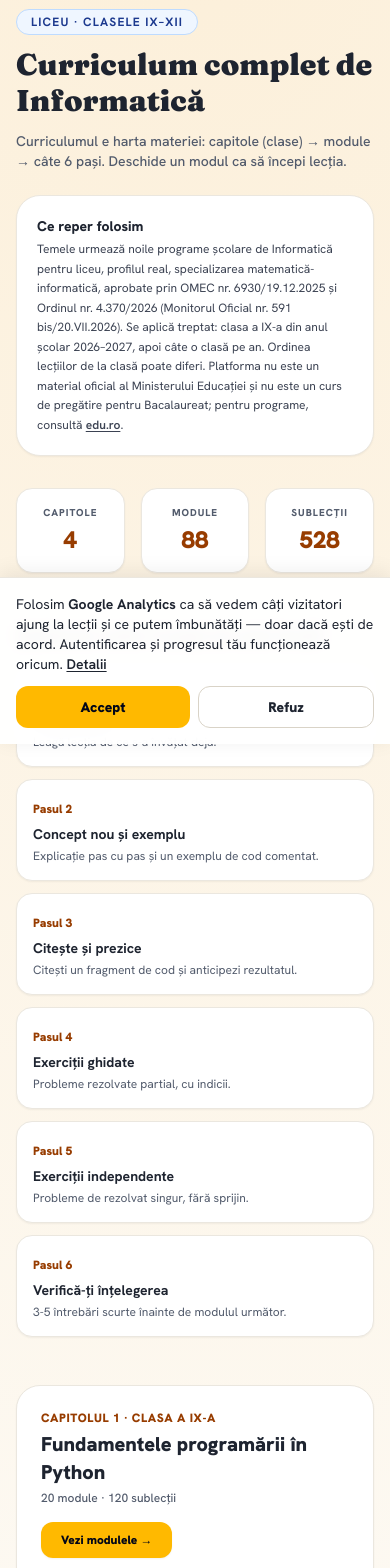
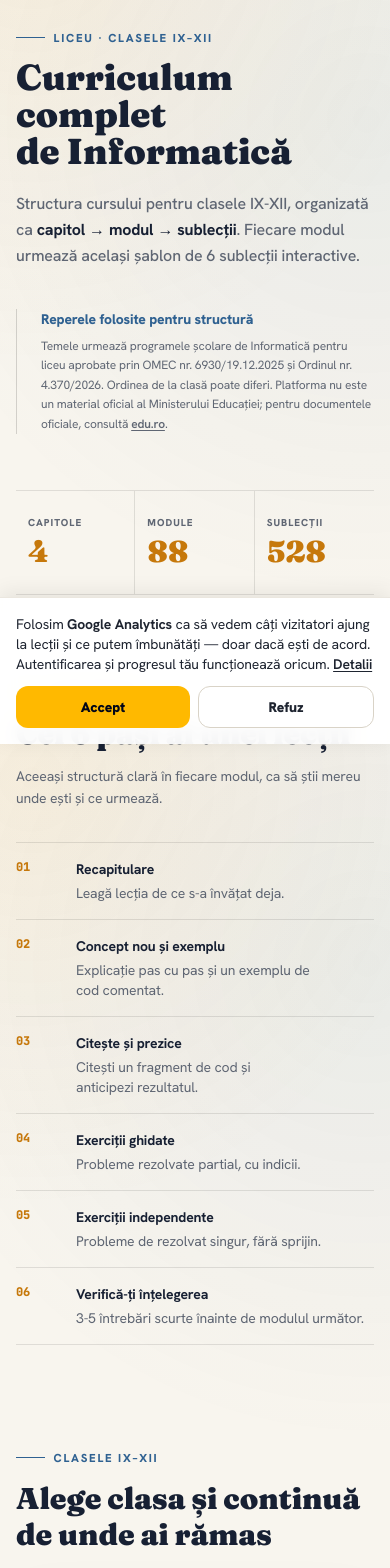
Before and after one commit to madalinagligor5-maker/python-liceu, a Next.js app: page /curriculum in a window 390 px wide. Shown: the part 100-1668 px from the top of the page. Built offline with nearby package versions, Linux system fonts and the light colour scheme; no server answers.

Commit message:
Rafineaza identitatea vizuala a platformei

```diff
--- a/src/app/curriculum/page.tsx
+++ b/src/app/curriculum/page.tsx
@@ -23,34 +23,32 @@ export default function CurriculumPage() {
   const nrSublectii = nrModule * 6;
 
   return (
-    <div className="bg-[#FDFBF7] text-[#1E2430] min-h-screen">
-      <div className="mx-auto max-w-5xl px-4 py-12 sm:px-6 bg-hero-glow rounded-3xl">
-        <span className="inline-flex rounded-full bg-blue-50 border border-blue-200 px-3.5 py-1 text-xs font-bold text-blue-900 uppercase tracking-widest mb-3">
-          Liceu · clasele IX–XII
-        </span>
-        <h1 className="text-3xl font-black text-[#1E2430] sm:text-4xl [font-family:var(--font-fraunces)]">
+    <div className="min-h-screen text-[#172033]">
+      <div className="page-shell max-w-6xl">
+        <div className="grid items-end gap-10 lg:grid-cols-[1fr_0.7fr]">
+          <div className="page-intro">
+        <span className="eyebrow mb-4">Liceu · clasele IX–XII</span>
+        <h1 className="text-4xl font-black leading-[1.03] text-[#172033] sm:text-6xl [font-family:var(--font-fraunces)]">
           Curriculum complet de Informatică
         </h1>
-        <p className="mt-3 max-w-2xl text-[#525B6C] font-medium text-sm sm:text-base">
-          Curriculumul e harta materiei: capitole (clase) → module → câte 6 pași. Deschide un modul ca să începi lecția.
+        <p className="mt-5 max-w-2xl text-[#5F6673] font-medium leading-relaxed sm:text-lg">
+          Structura cursului pentru clasele IX-XII, organizată ca{" "}
+          <strong className="text-[#172033] font-bold">capitol → modul → sublecții</strong>. Fiecare modul urmează același șablon de 6 sublecții interactive.
         </p>
+          </div>
 
-        <div className="mt-6 rounded-3xl border border-[#EBE7DF] bg-white p-5 text-xs sm:text-sm text-[#1E2430] shadow-xs">
-          <p className="font-extrabold text-[#1E2430] text-sm mb-1">
-            Ce reper folosim
+        <div className="border-l border-black/15 pl-6 text-xs sm:text-sm text-[#172033]">
+          <p className="font-extrabold text-[#2F6191] text-sm mb-2">
+            Reperele folosite pentru structură
           </p>
-          <p className="leading-relaxed text-[#3B4252]">
-            Temele urmează noile programe școlare de Informatică pentru liceu, profilul real, specializarea
-            matematică-informatică, aprobate prin OMEC nr. 6930/19.12.2025 și Ordinul nr. 4.370/2026 (Monitorul Oficial
-            nr. 591 bis/20.VII.2026). Se aplică treptat: clasa a IX-a din anul școlar 2026–2027, apoi câte o clasă pe an.
-            Ordinea lecțiilor de la clasă poate diferi. Platforma nu este un material oficial al Ministerului Educației și
-            nu este un curs de pregătire pentru Bacalaureat; pentru programe, consultă{" "}
+          <p className="leading-relaxed text-[#5F6673]">
+            Temele urmează programele școlare de Informatică pentru liceu aprobate prin OMEC nr. 6930/19.12.2025 și Ordinul nr. 4.370/2026. Ordinea de la clasă poate diferi. Platforma nu este un material oficial al Ministerului Educației; pentru documentele oficiale, consultă{" "}
             <a href="https://www.edu.ro" className="font-semibold underline underline-offset-2" rel="noopener">edu.ro</a>.
           </p>
-        </div>
+        </div></div>
 
         {/* Statistici rapide */}
-        <dl className="mt-8 grid grid-cols-3 gap-4 sm:max-w-md">
+        <dl className="mt-14 grid grid-cols-3 border-y border-black/10">
           {[
             ["Capitole", nrCapitole],
             ["Module", nrModule],
@@ -58,41 +56,49 @@ export default function CurriculumPage() {
           ].map(([eticheta, valoare]) => (
             <div
               key={String(eticheta)}
-              className="rounded-2xl border border-[#EBE7DF] bg-white p-4 text-center shadow-xs"
+              className="border-r border-black/10 px-3 py-6 text-left last:border-r-0 sm:px-6"
             >
-              <dt className="text-[10px] font-extrabold uppercase tracking-widest text-[#525B6C]">{eticheta}</dt>
-              <dd className="text-2xl font-black text-amber-800 mt-1">{valoare}</dd>
+              <dt className="text-[10px] font-extrabold uppercase tracking-widest text-[#5F6673]">{eticheta}</dt>
+              <dd className="mt-1 text-3xl font-black text-[#C6780B] sm:text-4xl [font-family:var(--font-fraunces)]">{valoare}</dd>
             </div>
           ))}
         </dl>
 
         {/* Șablonul lecțiilor */}
-        <section className="mt-12">
-          <h2 className="text-xl font-black text-[#1E2430]">Șablonul celor 6 pași ai unei lecții</h2>
-          <ol className="mt-4 grid gap-3 sm:grid-cols-2 lg:grid-cols-3">
+        <section className="mt-20 grid gap-8 lg:grid-cols-[0.65fr_1.35fr]">
+          <div>
+            <span className="eyebrow">Cum înveți</span>
+            <h2 className="mt-4 text-3xl font-black leading-tight text-[#172033] [font-family:var(--font-fraunces)]">Cei 6 pași ai unei lecții</h2>
+            <p className="mt-3 text-sm leading-relaxed text-[#5F6673]">Aceeași structură clară în fiecare modul, ca să știi mereu unde ești și ce urmează.</p>
+          </div>
+          <ol className="border-t border-black/10">
             {structura.sablon_sublectii.map((s, i) => (
               <li
                 key={s.titlu}
-                className="rounded-2xl border border-[#EBE7DF] bg-white p-4 shadow-xs"
+                className="grid grid-cols-[3rem_1fr] gap-3 border-b border-black/10 py-4"
               >
-                <span className="text-xs font-black text-amber-800">Pasul {i + 1}</span>
-                <p className="mt-1 font-bold text-[#1E2430] text-sm">{s.titlu}</p>
-                <p className="mt-1 text-xs text-[#525B6C]">{s.descriere}</p>
+                <span className="font-mono text-xs font-black text-[#C6780B]">0{i + 1}</span>
+                <div><p className="font-bold text-[#172033] text-sm">{s.titlu}</p>
+                <p className="mt-1 text-sm text-[#5F6673]">{s.descriere}</p></div>
               </li>
             ))}
           </ol>
         </section>
 
         {/* Lista capitolelor IX - XII */}
-        <section className="mt-12 space-y-6">
+        <section className="mt-24 space-y-5">
+          <div className="mb-8 max-w-xl">
+            <span className="eyebrow">Clasele IX–XII</span>
+            <h2 className="mt-4 text-3xl font-black [font-family:var(--font-fraunces)]">Alege clasa și continuă de unde ai rămas</h2>
+          </div>
           {capitoleLiceu.map((c) => (
             <article
               key={c.clasa}
-              className="rounded-3xl border border-[#EBE7DF] bg-white p-6 shadow-xs"
+              className="surface-card p-6 sm:p-8"
             >
               <div className="flex flex-wrap items-start justify-between gap-4">
                 <div>
-                  <p className="text-xs font-black uppercase tracking-wider text-amber-800">
+                  <p className="text-xs font-black uppercase tracking-wider text-amber-600">
                     Capitolul {c.numar} · {numeClasa(c.clasa)}
                   </p>
                   <h3 className="mt-1 text-xl font-black text-[#1E2430]">{c.titlu}</h3>
@@ -102,7 +108,7 @@ export default function CurriculumPage() {
                 </div>
                 <Link
                   href={`/curriculum/${c.clasa}`}
-                  className="rounded-xl bg-amber-400 hover:bg-amber-500 text-slate-950 font-black px-5 py-2.5 text-xs shadow-xs transition active:scale-95"
+                    className="primary-action text-xs"
                 >
                   Vezi modulele →
                 </Link>
--- a/src/app/globals.css
+++ b/src/app/globals.css
@@ -2,11 +2,11 @@
 
 :root {
   /* Paletă Oficială: Galben (#F59E0B / #FFD43B), Negru (#0F172A / #1E2430), Albastru (#2563EB / #306998) */
-  --background: #FDFBF7;
+  --background: #F8F5EE;
   --surface: #ffffff;
-  --foreground: #0F172A;   /* Negru cărbune intens */
-  --muted: #475569;
-  --border: #E2E8F0;
+  --foreground: #172033;
+  --muted: #5F6673;
+  --border: #DDD8CE;
   /* --brand e folosit pentru TEXT și pentru butoane cu text alb: galbenul
      #F59E0B avea contrast ~2,1:1 pe alb (sub minimul WCAG de 4,5:1).
      Accentul galben rămâne pe butoanele principale (amber-400 + text închis)
@@ -15,8 +15,8 @@
   --brand-dark: #92400E;   /* Hover */
   --brand-light: #FEF3C7;  /* Galben crem deschis */
   --brand-border: #FDE68A;
-  --accent: #2563EB;       /* Albastru Python Royal Blue */
-  --accent-light: #EFF6FF; /* Albastru deschis */
+  --accent: #2F6191;
+  --accent-light: #EDF4FA;
   --success: #047857;      /* Verde închis — contrast 5,5:1 pe alb (era #10B981, 2,5:1) */
   --warning: #F59E0B;
   --python-yellow: #FFD43B;
@@ -45,7 +45,80 @@ body {
   background: var(--background);
   color: var(--foreground);
   font-family: var(--font-sans), Arial, Helvetica, sans-serif;
+  letter-spacing: -0.01em;
+  background-image:
+    radial-gradient(circle at 8% 4%, rgba(231, 154, 24, 0.08), transparent 27rem),
+    radial-gradient(circle at 94% 26%, rgba(47, 97, 145, 0.07), transparent 30rem);
+  background-attachment: fixed;
 }
+
+main { isolation: isolate; }
+:where(h1, h2) { text-wrap: balance; }
+:where(p, li) { text-wrap: pretty; }
+
+.page-shell {
+  width: min(100% - 2rem, 72rem);
+  margin-inline: auto;
+  padding-block: clamp(3.5rem, 7vw, 7rem);
+}
+
+.page-intro { max-width: 48rem; }
+
+.eyebrow {
+  display: inline-flex;
+  align-items: center;
+  gap: 0.55rem;
+  color: var(--accent);
+  font-size: 0.72rem;
+  font-weight: 800;
+  letter-spacing: 0.15em;
+  line-height: 1;
+  text-transform: uppercase;
+}
+
+.eyebrow::before {
+  width: 1.8rem;
+  height: 1px;
+  background: currentColor;
+  content: "";
+}
+
+.surface-card {
+  border: 1px solid rgba(23, 32, 51, 0.1);
+  border-radius: 1.35rem;
+  background: rgba(255, 255, 255, 0.88);
+  box-shadow: 0 18px 54px rgba(42, 37, 29, 0.07);
+}
+
+.primary-action,
+.secondary-action {
+  display: inline-flex;
+  min-height: 2.9rem;
+  align-items: center;
+  justify-content: center;
+  gap: 0.55rem;
+  border-radius: 0.85rem;
+  padding: 0.7rem 1.2rem;
+  font-size: 0.9rem;
+  font-weight: 800;
+  transition: transform 180ms ease, box-shadow 180ms ease, background-color 180ms ease;
+}
+
+.primary-action {
+  background: #172033;
+  color: white;
+  box-shadow: 0 10px 26px rgba(23, 32, 51, 0.15);
+}
+
+.primary-action:hover { background: #2A3852; transform: translateY(-1px); }
+
+.secondary-action {
+  border: 1px solid rgba(23, 32, 51, 0.14);
+  background: rgba(255, 255, 255, 0.78);
+  color: #172033;
+}
+
+.secondary-action:hover { background: white; transform: translateY(-1px); }
 
 /* Focus vizibil pentru navigarea din tastatură, pe tot site-ul. */
 :focus-visible {
```
Also changed, not shown: src/app/blog/page.tsx (+12 -13 lines), src/app/despre/page.tsx (+21 -10 lines), src/app/page.tsx (+11 -14 lines), src/app/preturi/page.tsx (+24 -21 lines), src/app/profesori/page.tsx (+21 -14 lines), src/components/Footer.tsx (+36 -31 lines), src/components/Header.tsx (+7 -7 lines), src/components/HeaderNav.tsx (+13 -13 lines), src/components/auth/AuthForm.tsx (+18 -9 lines).
